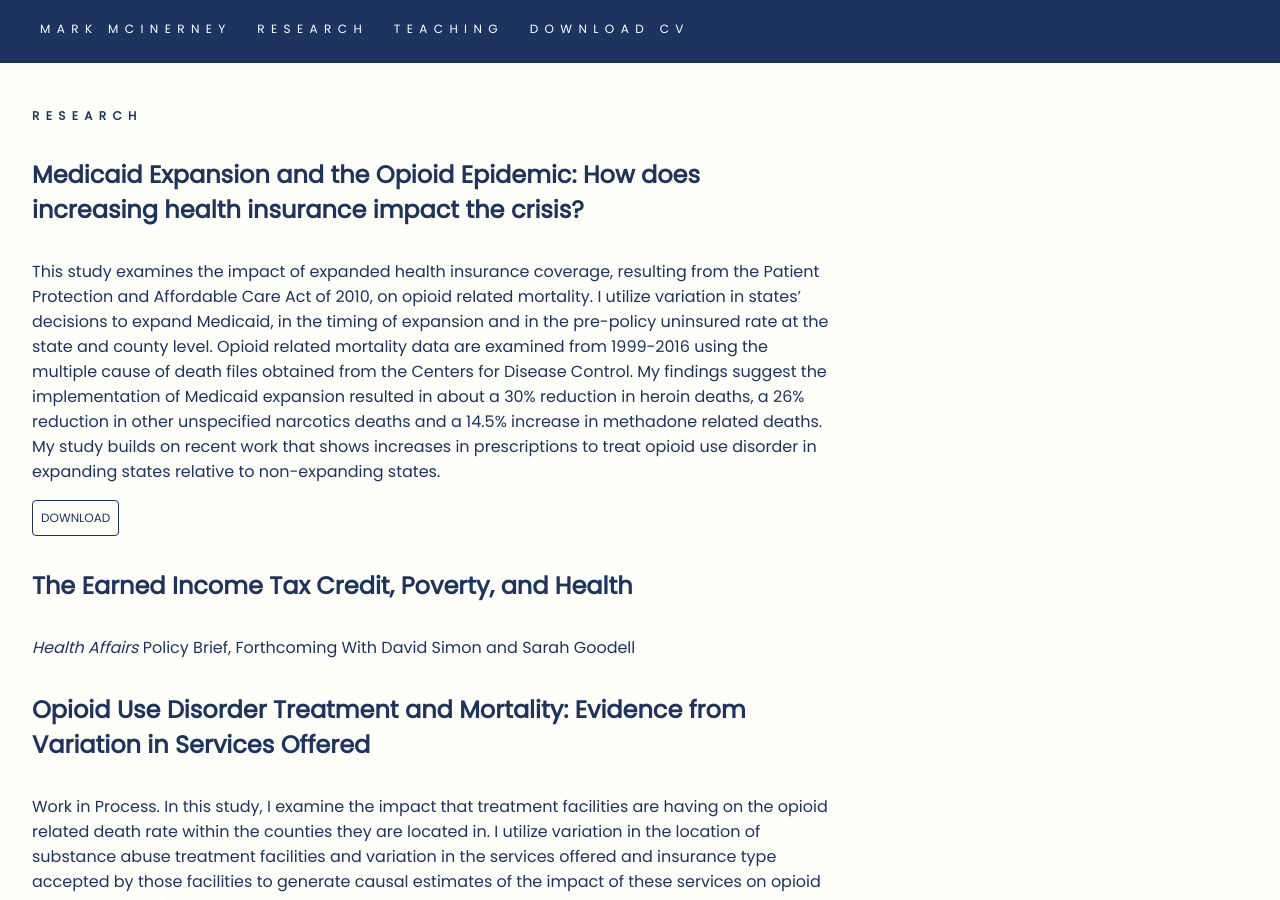
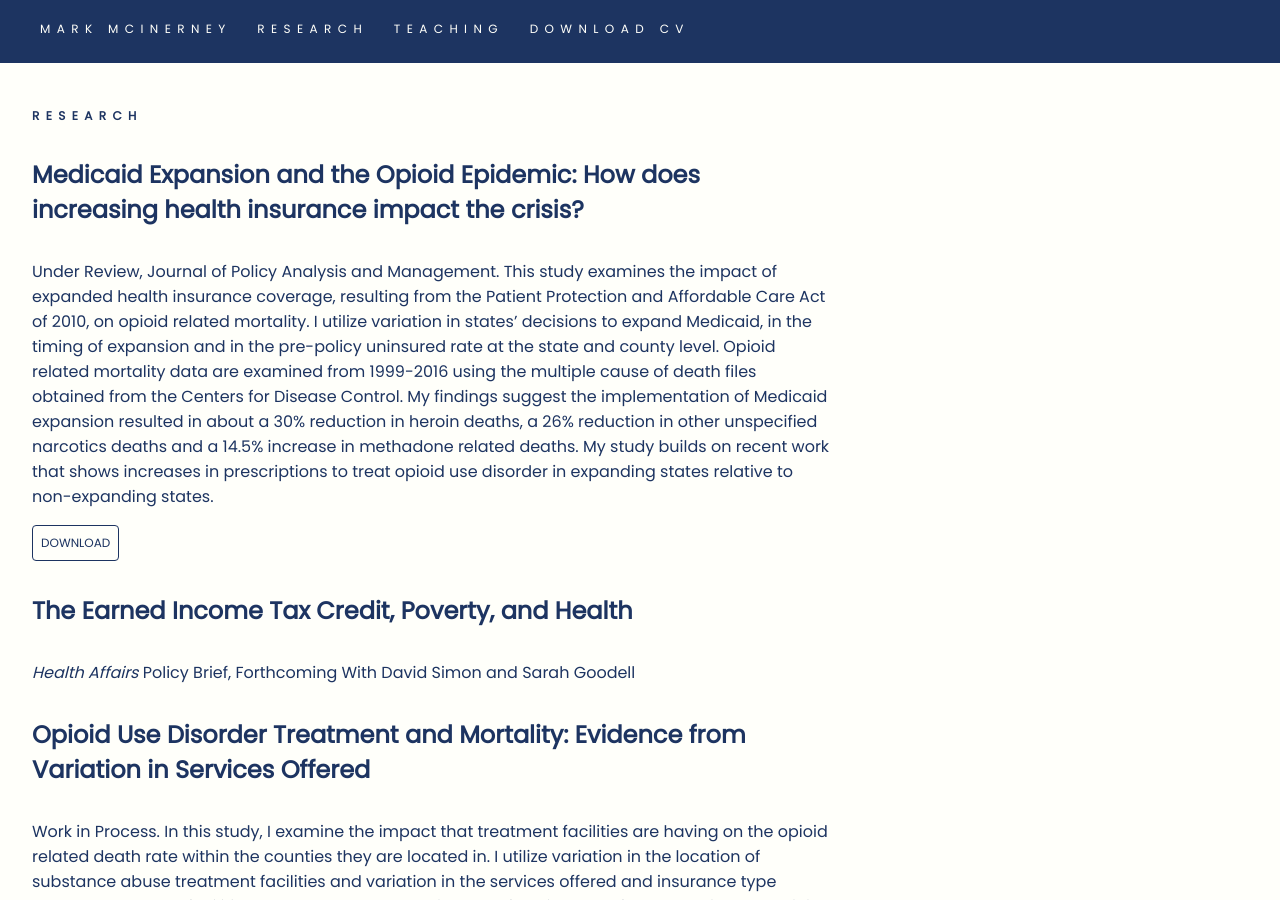
Before and after one commit to mattmotel/markmcinerney, a Jekyll site: the page built from index.md, in a window 1280 px wide and 900 px high, scrolled down 515 px. Built offline with Jekyll 4.4.1, drawn with Linux system fonts in a browser that asks for light colours.

Commit message:
Updated A

```diff
--- a/_posts/2018-09-01-a.markdown
+++ b/_posts/2018-09-01-a.markdown
@@ -8,4 +8,5 @@ file: "/uploads/Medicaid%20Expansion%20and%20the%20Opioid%20Epidemic%20-%20How%2
 layout: post
 ---
 
+Under Review, Journal of Policy Analysis and Management.
 This study examines the impact of expanded health insurance coverage, resulting from the Patient Protection and Affordable Care Act of 2010, on opioid related mortality. I utilize variation in states’ decisions to expand Medicaid, in the timing of expansion and in the pre-policy uninsured rate at the state and county level. Opioid related mortality data are examined from 1999-2016 using the multiple cause of death files obtained from the Centers for Disease Control. My findings suggest the implementation of Medicaid expansion resulted in about a 30% reduction in heroin deaths, a 26% reduction in other unspecified narcotics deaths and a 14.5% increase in methadone related deaths. My study builds on recent work that shows increases in prescriptions to treat opioid use disorder in expanding states relative to non-expanding states.
```
